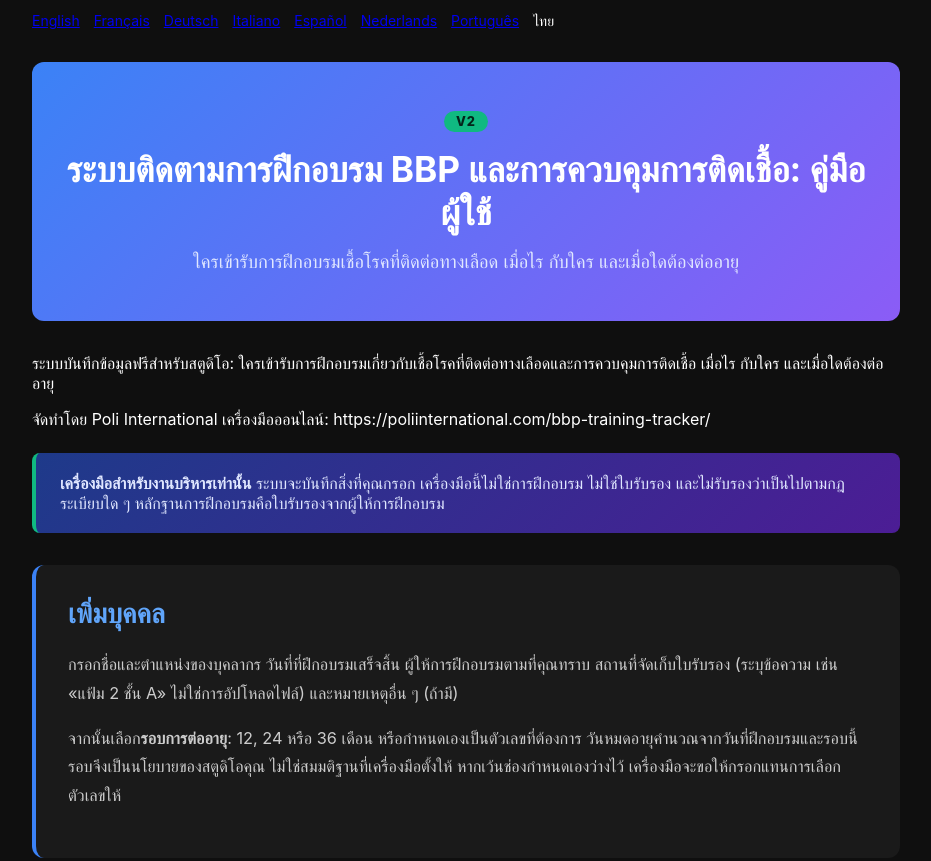
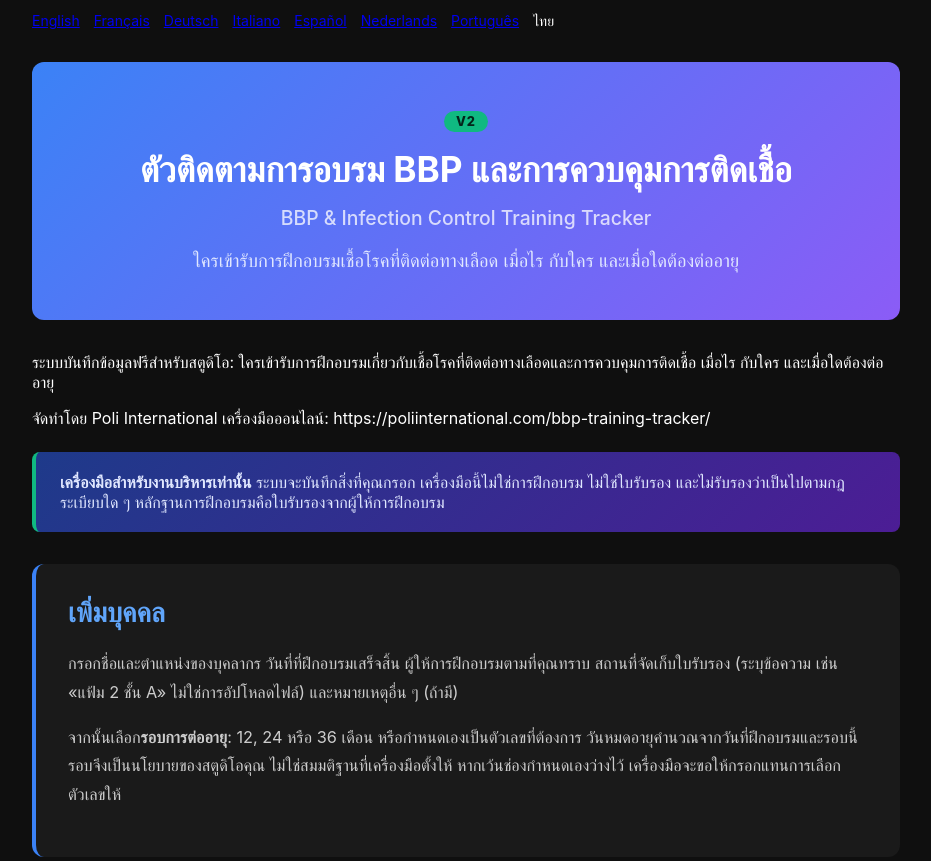
Before and after one commit to Poli-International/bbp-training-tracker, a plain HTML site: page documentation-th.html in a window 1280 px wide. Shown: the top 861 px of the page, without its empty margins (174-1105 px from the left). Drawn offline with Linux system fonts and the light colour scheme.

Commit message:
sync documentation-th.html from the live site
The website copy of this tool moved on and the repo did not, so an
AI Studio import from here would have reverted it.

```diff
--- a/documentation-th.html
+++ b/documentation-th.html
@@ -37,7 +37,7 @@
     <div class="entry-content">
         <div class="doc-hero">
             <span class="v2">V2</span>
-            <h1>ระบบติดตามการฝึกอบรม BBP และการควบคุมการติดเชื้อ: คู่มือผู้ใช้</h1>
+            <h1>ตัวติดตามการอบรม BBP และการควบคุมการติดเชื้อ<br><small lang="en" style="font-size:0.55em;font-weight:500;opacity:0.75;">BBP &amp; Infection Control Training Tracker</small></h1>
             <p>ใครเข้ารับการฝึกอบรมเชื้อโรคที่ติดต่อทางเลือด เมื่อไร กับใคร และเมื่อใดต้องต่ออายุ</p>
         </div>
         <p>ระบบบันทึกข้อมูลฟรีสำหรับสตูดิโอ: ใครเข้ารับการฝึกอบรมเกี่ยวกับเชื้อโรคที่ติดต่อทางเลือดและการควบคุมการติดเชื้อ เมื่อไร กับใคร และเมื่อใดต้องต่ออายุ</p>
```
